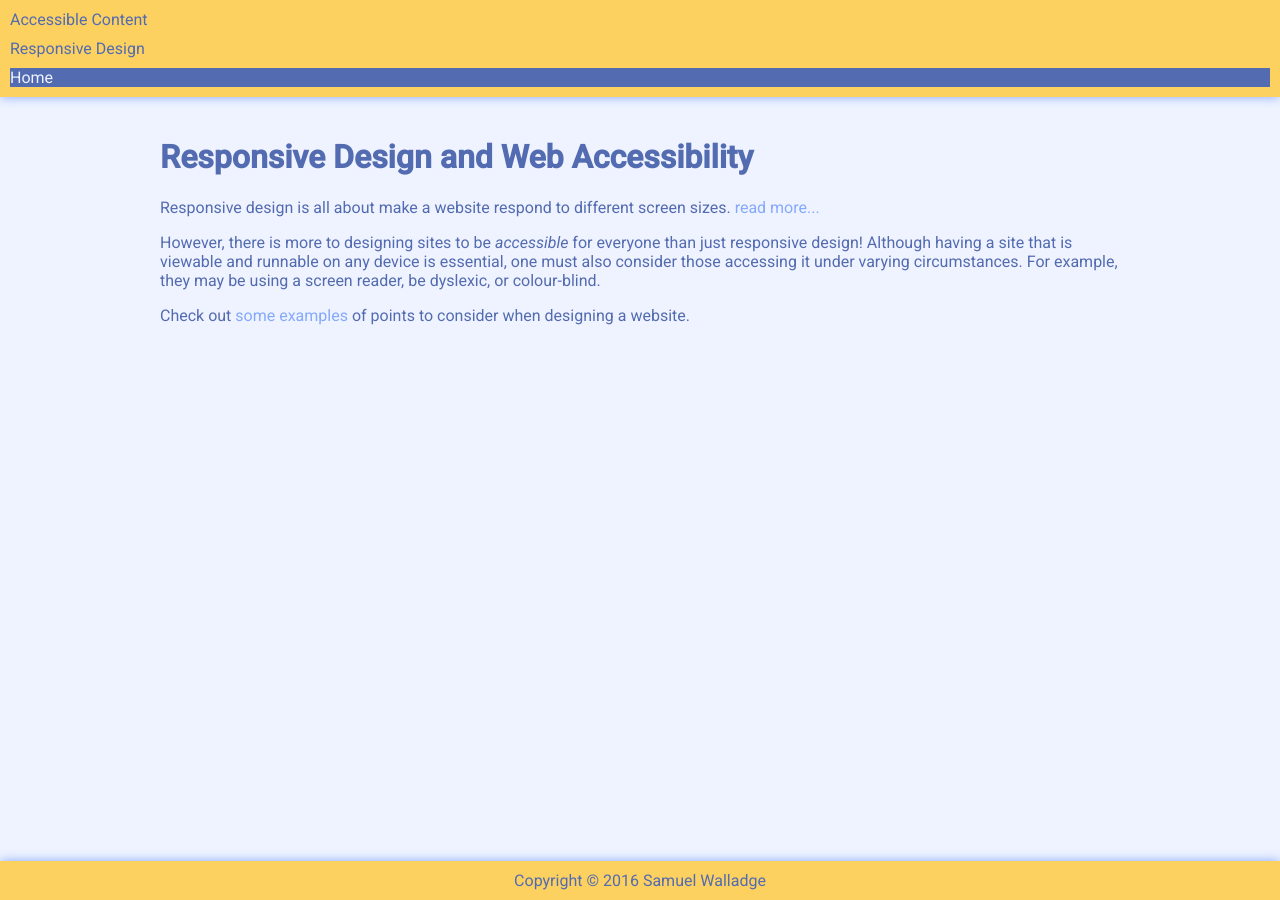
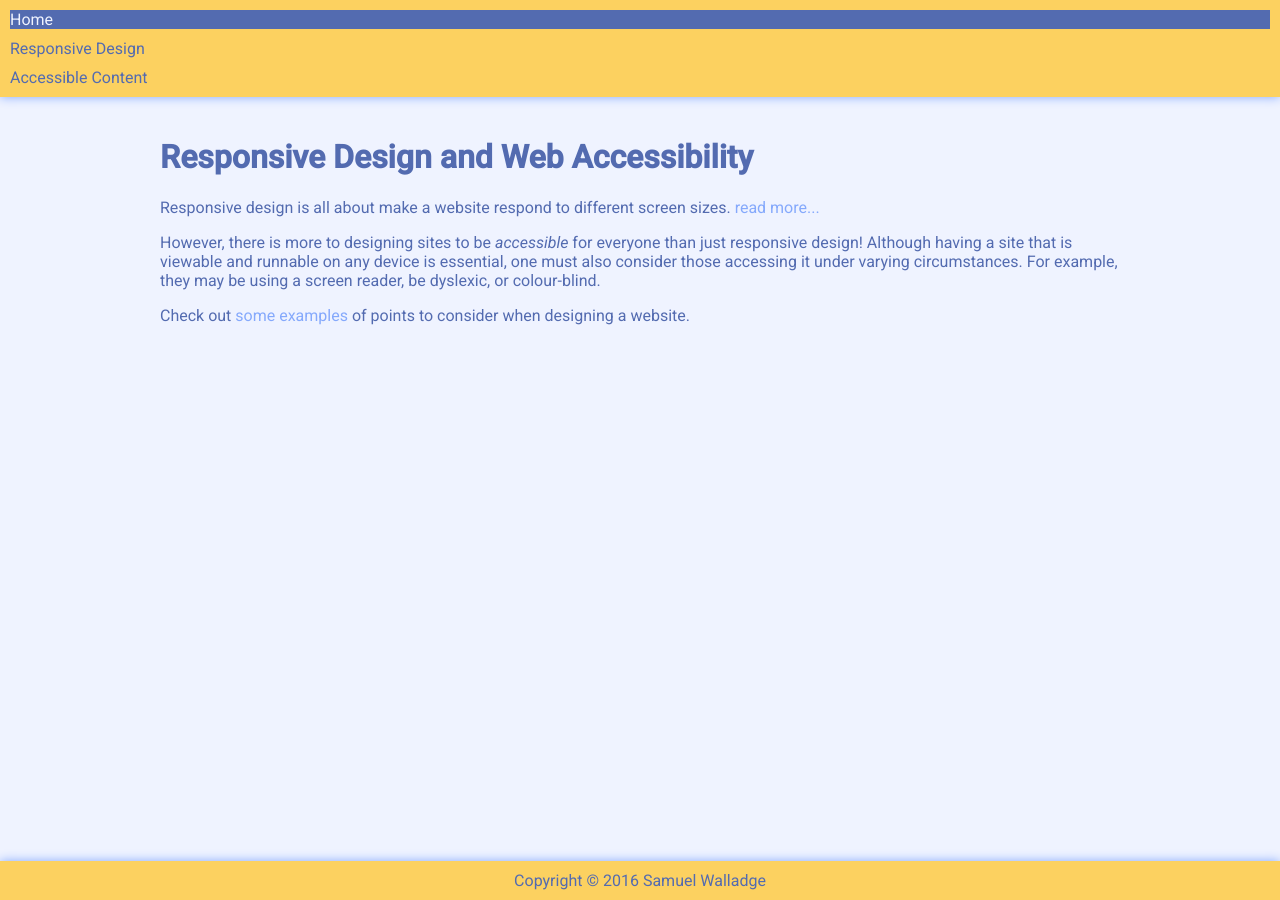
Before and after one commit to swalladge/hit226-a1, a Jekyll site: the page built from index.html, in a window 1280 px wide. Built offline with Jekyll 4.4.1, drawn with Linux system fonts in a browser that asks for light colours.

Commit message:
added baseurl and small fix for it in navbar

```diff
--- a/_config.yml
+++ b/_config.yml
@@ -9,7 +9,7 @@
 title: Responsive and Accessible Web Design
 description: > # this means to ignore newlines until "baseurl:"
   mini-site about responsive design and web accessibility
-baseurl: "" # the subpath of your site, e.g. /blog # TODO: set this when deploying
+baseurl: "/hit226/assignment1a" # the subpath of your site, e.g. /blog
 url: "" # the base hostname & protocol for your site
 
 # Build settings
--- a/_includes/header.html
+++ b/_includes/header.html
@@ -1,7 +1,7 @@
 <header class="site-header">
 
   <nav class="site-nav">
-      {% for p in site.pages %}{% if p.title %}<a class="nav-item {% if p.url == page.url %}highlight{% endif %}" href="{{ p.url }}">{{ p.title }}</a>{% endif %}{% endfor %}
+      {% for p in site.pages reversed %}{% if p.title %}<a class="nav-item {% if p.url == page.url %}highlight{% endif %}" href="{{ p.url | prepend: site.baseurl }}">{{ p.title }}</a>{% endif %}{% endfor %}
   </nav>
   <!-- TODO: nav bar and title -->
 
```
